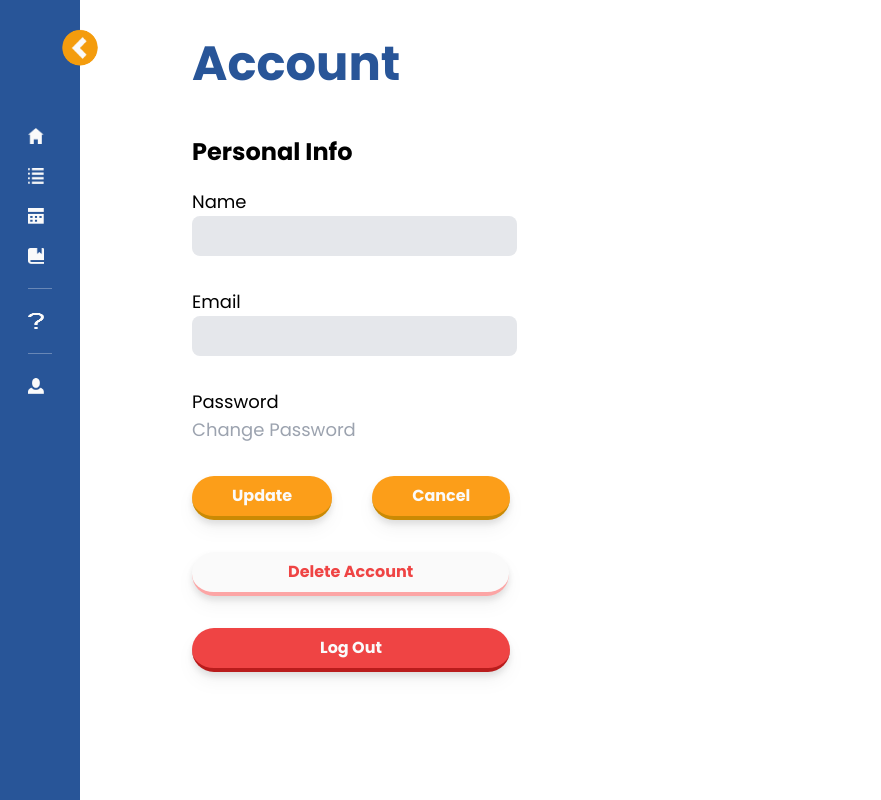
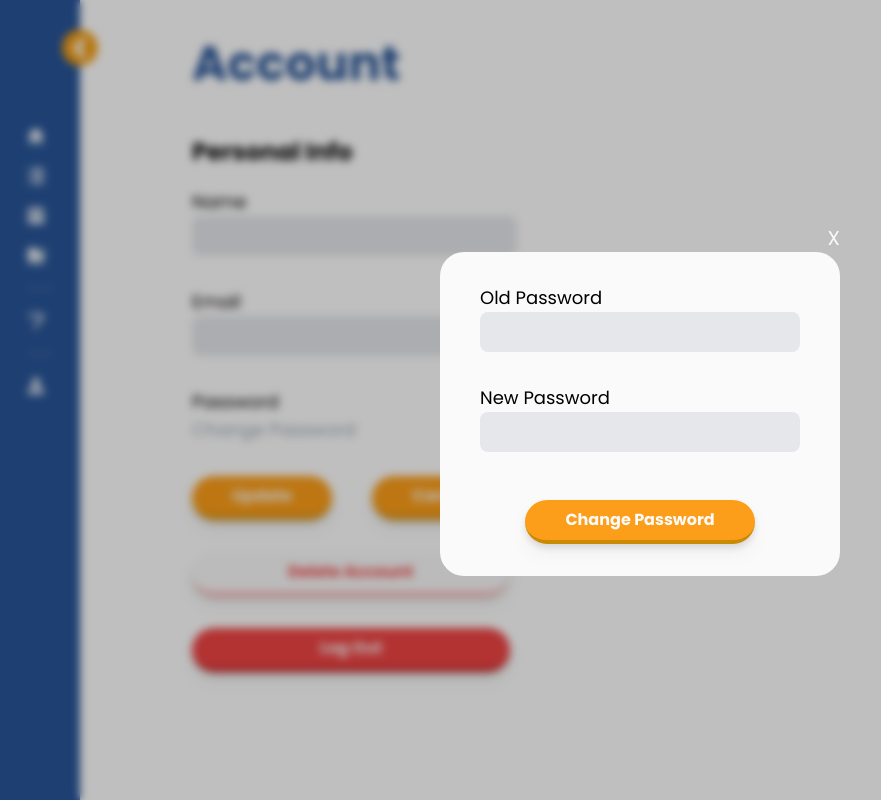
Before and after one commit to adityar22/PAW---Kelompok-6, a React (Create React App) app in the folder frontend/: page /profile in a window 1280 px wide. Both pictures are taken after a click on the button "Change Password". Shown: the whole page, without its empty margins (0-881 px from the left). Built offline with nearby package versions, Linux system fonts and the light colour scheme.

Commit message:
Add modal to profile page

```diff
--- /dev/null
+++ b/frontend/src/component/Modal.jsx
@@ -0,0 +1,23 @@
+import React from "react";
+
+const Modal = ({isVisible, onClose, children}) => {
+    if( !isVisible ) return null;
+
+    const handleClose = (e) => {
+        if( e.target.id === 'wrapper') onClose();
+    }
+
+    return (
+        <div className='fixed inset-0 bg-black bg-opacity-25 backdrop-blur-sm flex justify-center items-center'
+        id='wrapper' onClick={handleClose}>
+            <div className='w-[400px] flex flex-col'>
+                <button className="text-white text-xl place-self-end" onClick={() => onClose()}>X</button>
+                <div className='bg-white p-2 rounded-3xl'>
+                    {children}
+                </div>
+            </div>
+        </div>
+    );
+};
+
+export default Modal;
--- a/frontend/src/pages/Profile.jsx
+++ b/frontend/src/pages/Profile.jsx
@@ -1,6 +1,12 @@
+import { Fragment, useState } from "react";
+import Modal from "../component/Modal";
 
 const Profile = () => {
+    const [showModal, setShowModal] = useState(false);
+    const [showModal1, setShowModal1] = useState(false);
+
     return (
+        <Fragment>
         <div className="px-28 py-10 h-screen">
             <h1 className='text-5xl font-bold mb-12 text-dark-blue' >Account</h1>
             <h1 className='text-2xl font-bold mb-5 text-black' >Personal Info</h1>
@@ -9,19 +15,42 @@ const Profile = () => {
             <p className='text-lg text-black' >Email</p>
             <input className="rounded-lg mb-8 bg-gray-200 p-2 w-1/3 focus:border-blue-500 focus:bg-gray-300 focus:outline-orange"></input>
             <p className='text-lg text-black' >Password</p>
-            <button className='text-lg mb-8 text-gray-400 hover:text-gray-300'>Change Password</button>
+            <button className='text-lg mb-8 text-gray-400 hover:text-gray-300' onClick={() => setShowModal(true) }>Change Password</button>
 
             <div>
                 <button text="py-10" className="button px-10">Update</button>
                 <button text="py-10" className="button px-10 ml-10">Cancel</button>
             </div>
             <div className="pt-8">
-                <button text="py-20" className="btn-white px-24">Delete Account</button>
+                <button text="py-20" className="btn-white px-24" onClick={() => setShowModal1(true) }>Delete Account</button>
             </div>
             <div>
                 <button text="py-20" className="btn-red mt-8 px-32">Log Out</button>
             </div>
         </div>
+
+        <Modal isVisible={showModal} onClose={() => setShowModal(false)}>
+            <div className="py-6 px-6 lg:px-8 text-left">
+                <p className='text-lg text-black' >Old Password</p>
+                <input className="rounded-lg mb-8 bg-gray-200 p-2 w-full focus:border-blue-500 focus:bg-gray-300 focus:outline-orange"></input>
+                <p className='text-lg text-black' >New Password</p>
+                <input className="rounded-lg bg-gray-200 p-2 w-full focus:border-blue-500 focus:bg-gray-300 focus:outline-orange"></input>
+            </div>
+            <div className="text-center py-6">
+                <button text="py-6" className="button px-10">Change Password</button>
+            </div>
+        </Modal>
+
+        <Modal isVisible={showModal1} onClose={() => setShowModal1(false)}>
+            <div className="py-6 px-6 lg:px-8 text-left">
+                <h1 className='text-2xl font-bold mb-5 text-black text-center' >Confirm Delete Account</h1>
+                <p className='text-lg text-black text-center'>Are you sure you want to delete your account?</p>
+            </div>
+            <div className="text-center pb-6">
+                <button text="py-6" className="btn-red px-10">Delete</button>
+            </div>
+        </Modal>
+        </Fragment>
     );
 }
 
```
